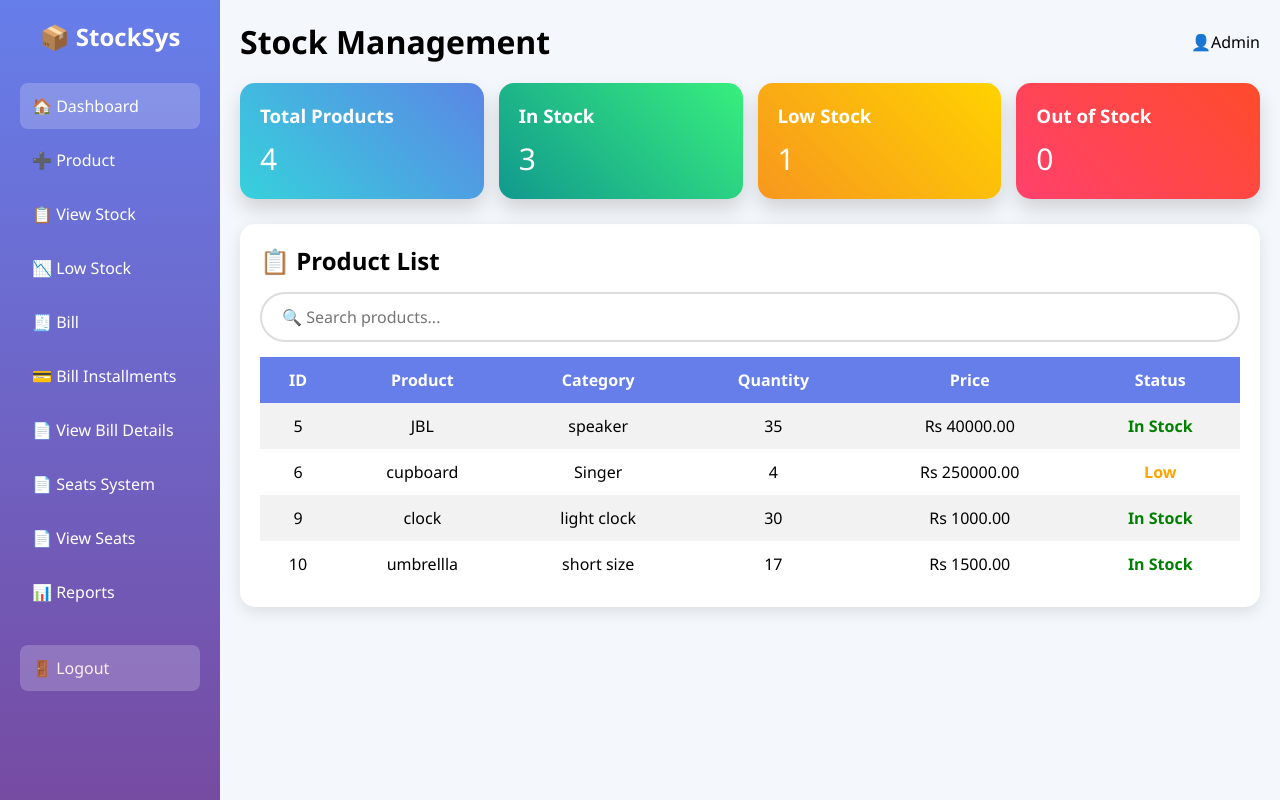
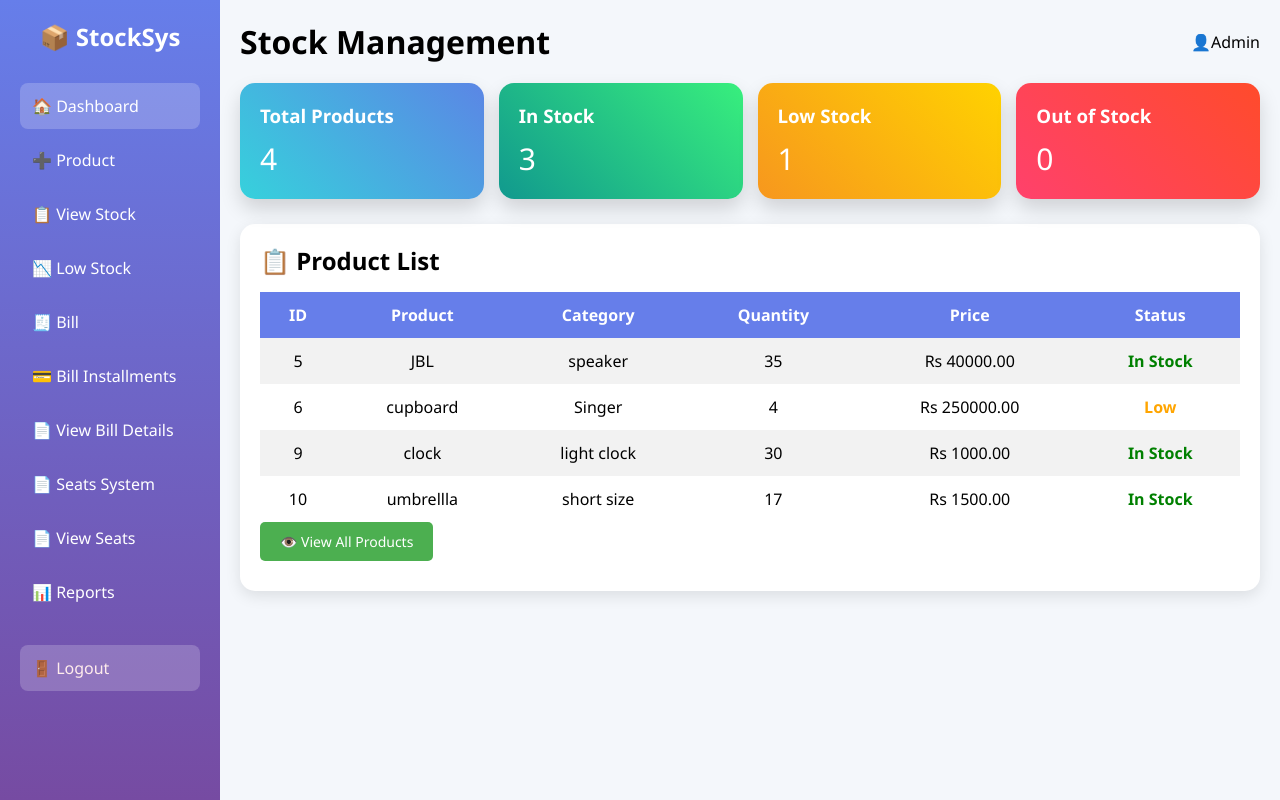
Before and after one commit to KevinHirosh11/Nisal-Enterprises-database, a Flask app: page /dashboard in a window 1280 px wide. Run offline with Flask 3, Linux system fonts and the light colour scheme; data comes from the database, SQL or seed files in the repository.

Commit message:
update dashboard

```diff
--- a/static/dashboard.js
+++ b/static/dashboard.js
@@ -41,7 +41,9 @@ async function loadProducts() {
             return;
         }
 
-        products.forEach(product => {
+        const limitedProducts = products.slice(0, 5);
+
+        limitedProducts.forEach(product => {
             const row = tableBody.insertRow();
             console.log('Adding product:', product);
             row.innerHTML = `
@@ -82,6 +84,10 @@ function searchProducts() {
     }
 }
 
+function viewAllProducts() {
+    window.location.href = '/view';
+}
+
 function logout() {
     window.location.href = '/logout';
 }
--- a/templates/dashboard.html
+++ b/templates/dashboard.html
@@ -52,7 +52,6 @@
 
         <div class="table-box">
             <h2>📋 Product List</h2>
-            <input type="text" id="searchInput" placeholder="🔍 Search products..." onkeyup="searchProducts()">
             <table>
                 <tr>
                     <th>ID</th>
@@ -87,6 +86,7 @@
                     <td class="out">Out</td>
                 </tr>
             </table>
+            <button onclick="viewAllProducts()" style="padding: 10px 20px; background-color: #4CAF50; color: white; border: none; border-radius: 5px; cursor: pointer; margin-bottom: 10px; font-size: 14px;">👁️ View All Products</button>
         </div>
 
     </div>
```
